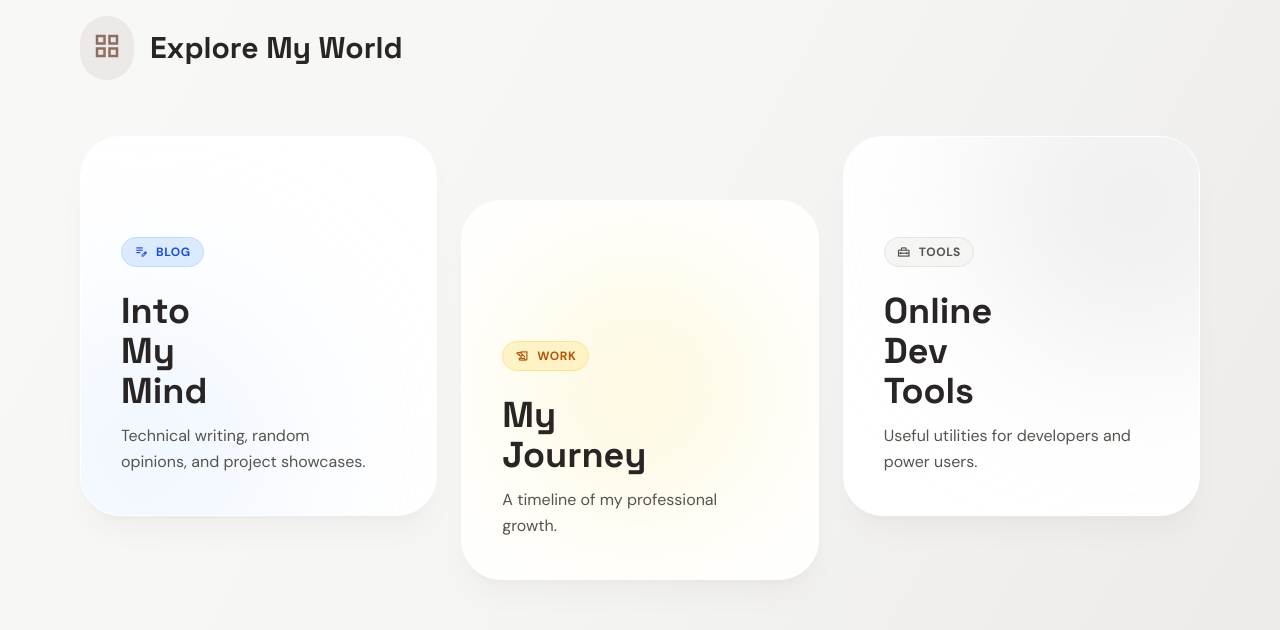
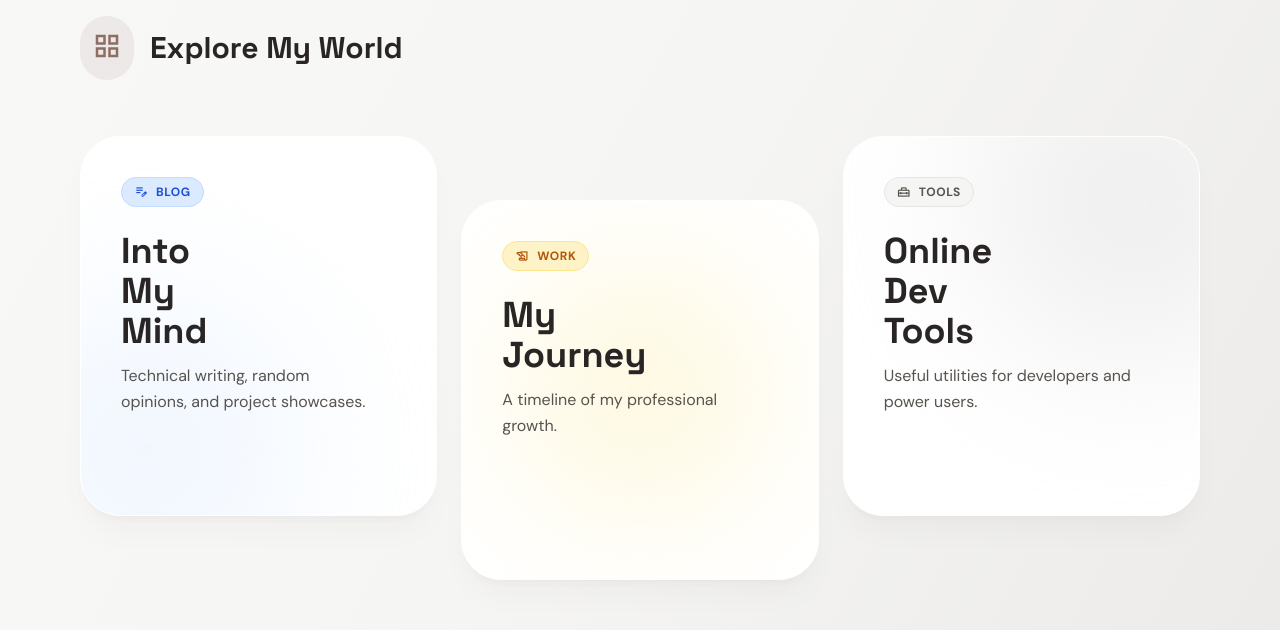
Before and after one commit to alifgiant/alifgiant.github.io, an Eleventy site: page src/index.njk in a window 1280 px wide. Shown: the part 840-1470 px from the top of the page. Built offline with nearby package versions, Linux system fonts and the light colour scheme; Eleventy itself is replaced by a stand-in of ours; files that its build step writes are made by us from their sources.

Commit message:
correct alignment

```diff
--- a/src/index.njk
+++ b/src/index.njk
@@ -78,12 +78,12 @@ permalink: /
 
         <div class="grid grid-cols-1 md:grid-cols-2 lg:grid-cols-3 gap-6">
             {# Blog Card #}
-            <a class="group relative flex flex-col justify-between min-h-[380px] bg-white rounded-[2.5rem] p-8 md:p-10 overflow-hidden border border-white shadow-xl shadow-primary/5 hover:shadow-2xl hover:shadow-primary/15 transition-all duration-500 hover:-translate-y-2"
+            <a class="group relative flex flex-col min-h-[380px] bg-white rounded-[2.5rem] p-8 md:p-10 overflow-hidden border border-white shadow-xl shadow-primary/5 hover:shadow-2xl hover:shadow-primary/15 transition-all duration-500 hover:-translate-y-2"
                href="/blog/">
                 <div class="absolute top-8 right-8 bg-[#F5EFEB] rounded-full p-3 opacity-0 translate-y-4 group-hover:opacity-100 group-hover:translate-y-0 transition-all duration-500 ease-out z-20">
                     <span class="material-symbols-outlined text-text-main">north_east</span>
                 </div>
-                <div class="relative z-10 mt-auto">
+                <div class="relative z-10">
                     <div class="inline-flex items-center gap-2 px-3 py-1 rounded-full bg-blue-100 text-blue-700 text-xs font-bold uppercase tracking-wider mb-6 border border-blue-200">
                         <span class="material-symbols-outlined text-sm">edit_note</span>
                         {{ site.pages.home.explore.blog.label }}
@@ -99,12 +99,12 @@ permalink: /
             </a>
 
             {# Experience Card #}
-            <a class="group relative flex flex-col justify-between min-h-[380px] bg-white rounded-[2.5rem] p-8 md:p-10 overflow-hidden border border-white shadow-xl shadow-primary/5 hover:shadow-2xl hover:shadow-primary/15 transition-all duration-500 hover:-translate-y-2 lg:translate-y-16 hover:lg:translate-y-14"
+            <a class="group relative flex flex-col min-h-[380px] bg-white rounded-[2.5rem] p-8 md:p-10 overflow-hidden border border-white shadow-xl shadow-primary/5 hover:shadow-2xl hover:shadow-primary/15 transition-all duration-500 hover:-translate-y-2 lg:translate-y-16 hover:lg:translate-y-14"
                href="/experience/">
                 <div class="absolute top-8 right-8 bg-[#F5EFEB] rounded-full p-3 opacity-0 translate-y-4 group-hover:opacity-100 group-hover:translate-y-0 transition-all duration-500 ease-out z-20">
                     <span class="material-symbols-outlined text-text-main">north_east</span>
                 </div>
-                <div class="relative z-10 mt-auto">
+                <div class="relative z-10">
                     <div class="inline-flex items-center gap-2 px-3 py-1 rounded-full bg-amber-100 text-amber-700 text-xs font-bold uppercase tracking-wider mb-6 border border-amber-200">
                         <span class="material-symbols-outlined text-sm">history_edu</span>
                         {{ site.pages.home.explore.experience.label }}
@@ -120,12 +120,12 @@ permalink: /
             </a>
 
             {# Tools Card #}
-            <a class="group relative flex flex-col justify-between min-h-[380px] bg-white rounded-[2.5rem] p-8 md:p-10 overflow-hidden border border-white shadow-xl shadow-primary/5 hover:shadow-2xl hover:shadow-primary/15 transition-all duration-500 hover:-translate-y-2"
+            <a class="group relative flex flex-col min-h-[380px] bg-white rounded-[2.5rem] p-8 md:p-10 overflow-hidden border border-white shadow-xl shadow-primary/5 hover:shadow-2xl hover:shadow-primary/15 transition-all duration-500 hover:-translate-y-2"
                href="/tools/">
                 <div class="absolute top-8 right-8 bg-[#F5EFEB] rounded-full p-3 opacity-0 translate-y-4 group-hover:opacity-100 group-hover:translate-y-0 transition-all duration-500 ease-out z-20">
                     <span class="material-symbols-outlined text-text-main">north_east</span>
                 </div>
-                <div class="relative z-10 mt-auto">
+                <div class="relative z-10">
                     <div class="inline-flex items-center gap-2 px-3 py-1 rounded-full bg-stone-100 text-stone-600 text-xs font-bold uppercase tracking-wider mb-6 border border-stone-200">
                         <span class="material-symbols-outlined text-sm">home_repair_service</span>
                         {{ site.pages.home.explore.tools.label }}
--- a/src/tools.njk
+++ b/src/tools.njk
@@ -18,12 +18,12 @@ permalink: /tools/
     {# Tools Grid #}
     <div class="grid grid-cols-1 md:grid-cols-2 lg:grid-cols-3 gap-8">
         {% for tool in site.pages.tools.list %}
-        <a href="{{ tool.url }}" class="group relative flex flex-col justify-between min-h-[320px] bg-white rounded-[2.5rem] p-8 overflow-hidden border border-white shadow-xl shadow-primary/5 hover:shadow-2xl hover:shadow-primary/15 transition-all duration-500 hover:-translate-y-2">
+        <a href="{{ tool.url }}" class="group relative flex flex-col min-h-[320px] bg-white rounded-[2.5rem] p-8 overflow-hidden border border-white shadow-xl shadow-primary/5 hover:shadow-2xl hover:shadow-primary/15 transition-all duration-500 hover:-translate-y-2">
             <div class="absolute top-8 right-8 bg-[#F5EFEB] rounded-full p-3 opacity-0 translate-y-4 group-hover:opacity-100 group-hover:translate-y-0 transition-all duration-500 ease-out z-20">
                 <span class="material-symbols-outlined text-text-main">north_east</span>
             </div>
 
-            <div class="relative z-10 mt-auto">
+            <div class="relative z-10">
                 <div class="inline-flex items-center gap-2 px-3 py-1 rounded-full bg-stone-100 text-stone-600 text-xs font-bold uppercase tracking-wider mb-6 border border-stone-200">
                     <span class="material-symbols-outlined text-sm">{{ tool.icon }}</span>
                     {{ tool.tag }}
```
